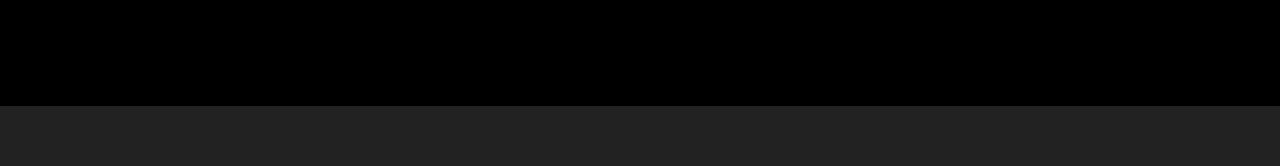
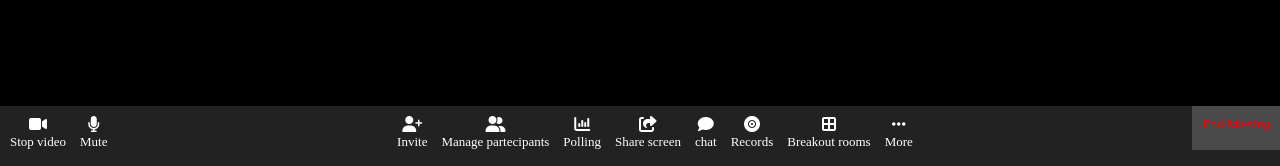
Before and after one commit to EnricoValente/html-css-zoom, a plain HTML site: page index.html in a window 1280 px wide. Shown: the part 634-800 px from the top of the page. Drawn offline with Linux system fonts and the light colour scheme.

Commit message:
Completato footer

```diff
--- a/css/style.css
+++ b/css/style.css
@@ -90,3 +90,36 @@ footer{
     height: 60px;
     background-color: #222222;
 }
+
+.zoom-option{
+    display: flex;
+    justify-content: space-between;
+}
+
+
+
+
+ a + div{
+    color: white;
+    font-size: small;
+
+
+ }
+
+
+
+ .option{
+    display: inline-block;
+    text-align: center;
+    margin-left: 10px;
+    margin-top: 10px;
+ }
+
+
+.exit{
+    background-color: #4A4A4A;
+    color: red;
+    padding: 10px;
+    font-size: small;
+    margin: 0;
+}
--- a/index.html
+++ b/index.html
@@ -321,7 +321,176 @@
 
     <footer>
 
+
+        <div class="zoom-option">
+            <div>
+                <div class="option">
+
+                    <a href="#">
+
+                        <i class="fa-solid fa-video"></i>
+
+                    </a>
+
+                    <div>
+                        Stop video
+                    </div>
+
+                </div>
+
+                <div class="option">
+
+                    <a href="#">
+
+                        <i class="fa-solid fa-microphone"></i>
+
+                    </a>
+
+                    <div>
+                        Mute
+                    </div>
+
+                </div>
+            </div>
+
+            <div>
+                <div class="option">
+
+                    <a href="#">
+
+                        <i class="fa-solid fa-user-plus"></i>
+
+                    </a>
+
+                    <div>
+                        Invite
+                    </div>
+
+                </div>
+
+                <div class="option">
+
+                    <a href="#">
+
+                        <i class="fa-solid fa-user-group"></i>
+
+                    </a>
+
+                    <div>
+                        Manage partecipants
+                    </div>
+
+                </div>
+
+                <div class="option">
+
+                    <a href="#">
+
+                        <i class="fa-solid fa-chart-column"></i>
+
+                    </a>
+
+                    <div>
+                        Polling
+                    </div>
+
+
+                </div>
+
+                <div class="option">
+
+                    <a href="#">
+
+                        <i class="fa-solid fa-share-from-square"></i>
+
+                    </a>
+
+                    <div>
+                        Share screen
+                    </div>
+
+                </div>
+
+                <div class="option">
+
+                    <a href="#">
+
+                        <i class="fa-solid fa-comment"></i>
+
+                    </a>
+
+                    <div>
+                        chat
+                    </div>
+
+                </div>
+
+                <div class="option">
+
+                    <a href="#">
+
+                        <i class="fa-solid fa-record-vinyl"></i>
+
+                    </a>
+
+                    <div>
+                        Records
+                    </div>
+
+                </div>
+
+                <div class="option">
+
+                    <a href="#">
+
+                        <i class="fa-solid fa-border-all"></i>
+
+                    </a>
+
+                    <div>
+                        Breakout rooms
+                    </div>
+
+                </div>
+
+                <div class="option">
+
+                    <a href="#">
+
+                        <i class="fa-solid fa-ellipsis"></i>
+
+                    </a>
+
+                    <div>
+                        More
+                    </div>
+
+                </div>
+
+            </div>
+
+
+            <div class="exit">
+
+                End Meeting
+
+            </div>
+
+
+
+
+
+        </div>
+
     </footer>
+
+
+
+
+
+
+
+
 
 
 
```
